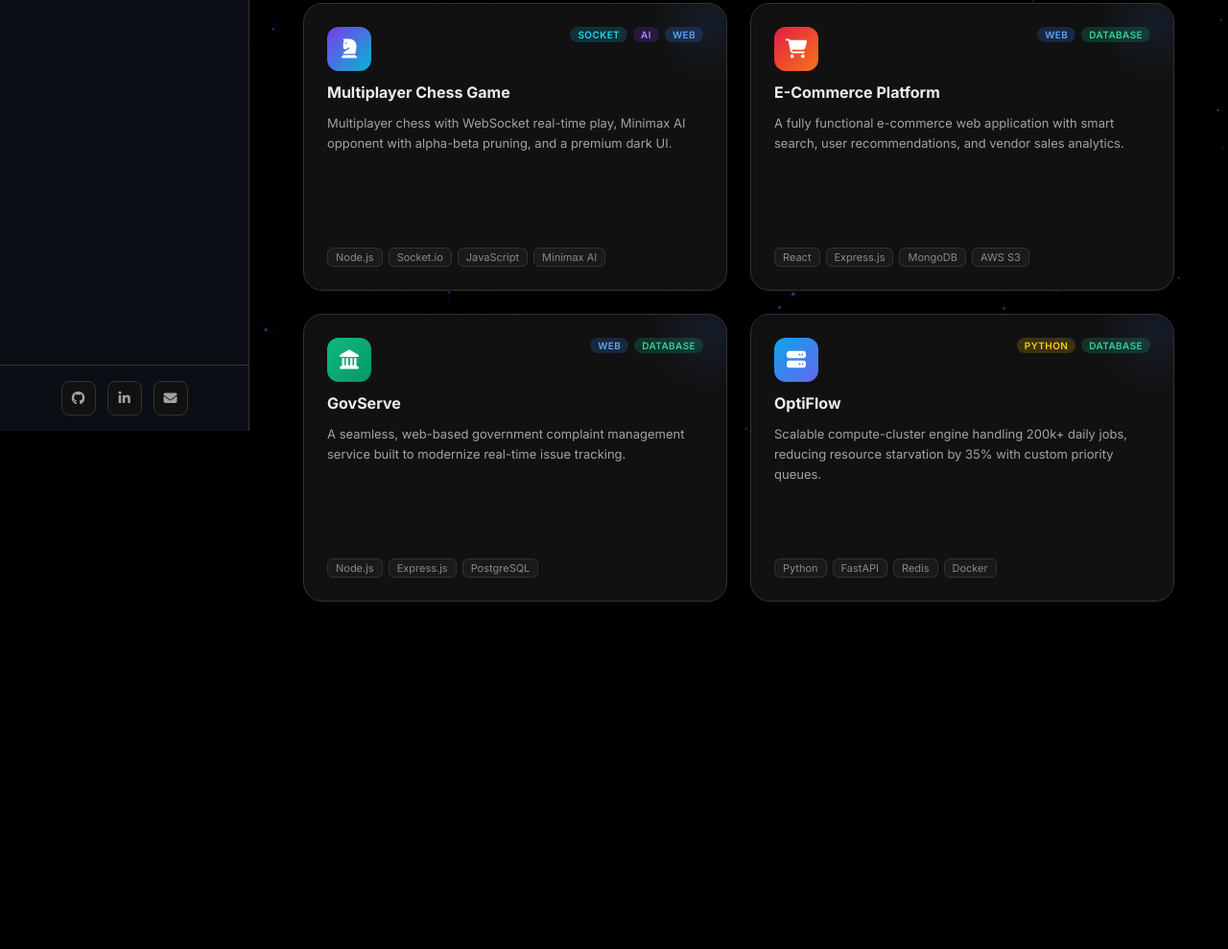
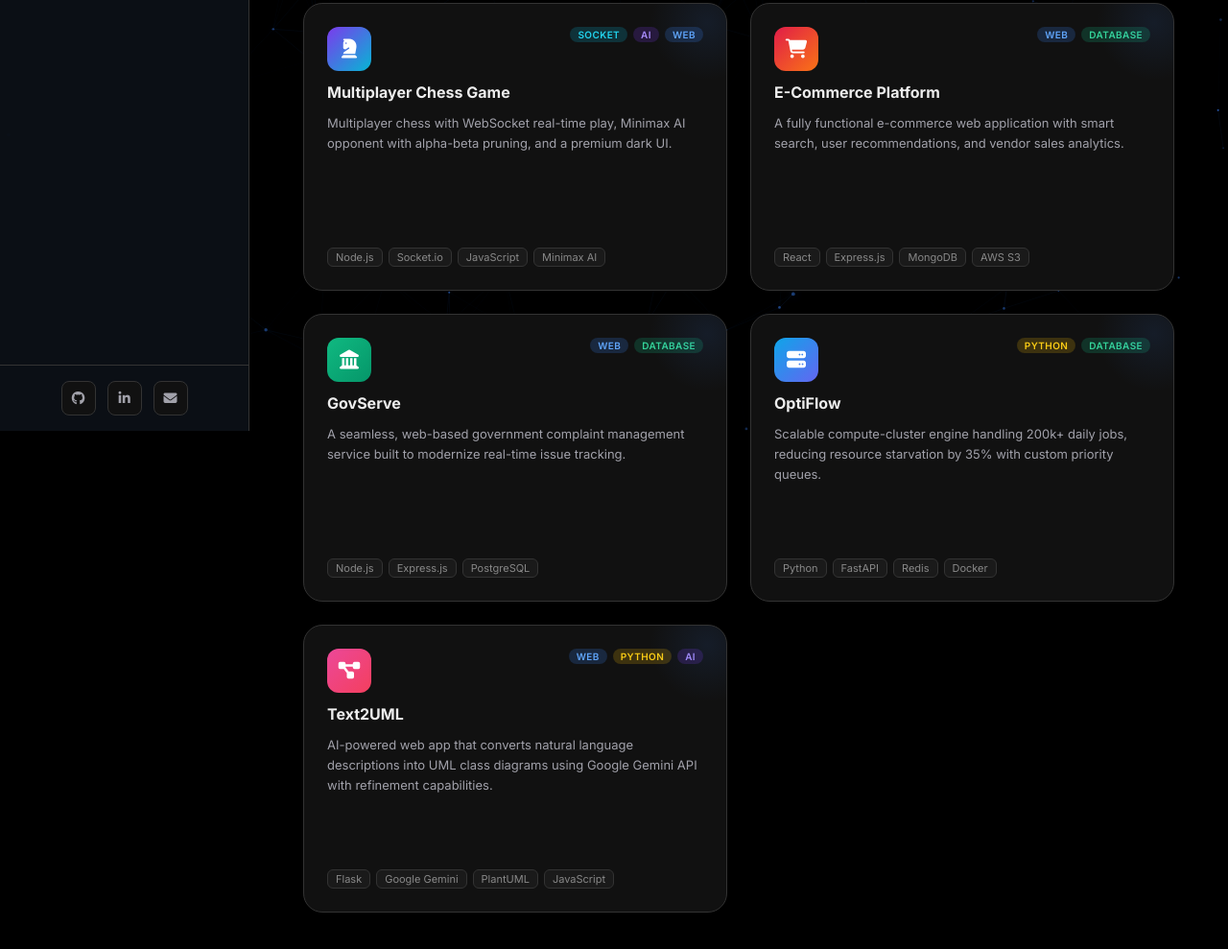
Before and after one commit to Meet734/portfolio, a plain HTML site: page projects.html in a window 1280 px wide. Shown: the part 351-1340 px from the top of the page at 96% size. Before the commit the page ends 1026 px from the top, so only its background shows below. Drawn offline with Linux system fonts and the light colour scheme.

Commit message:
Added a project

```diff
--- a/projects.html
+++ b/projects.html
@@ -197,6 +197,40 @@
           </div>
         </div>
 
+        <!-- Text2UML -->
+        <div class="project-card" data-tags="web,python,ai">
+          <div class="project-card-inner">
+            <div class="project-card-front">
+              <div class="project-glow"></div>
+              <div class="project-header">
+                <div class="project-icon-wrap" style="background:linear-gradient(135deg,#ec4899,#f43f5e)">
+                  <i class="fas fa-diagram-project"></i>
+                </div>
+                <div class="project-tag-chips">
+                  <span class="chip web">Web</span>
+                  <span class="chip py">Python</span>
+                  <span class="chip ai">AI</span>
+                </div>
+              </div>
+              <h2 class="project-name">Text2UML</h2>
+              <p class="project-short">AI-powered web app that converts natural language descriptions into UML class diagrams using Google Gemini API with refinement capabilities.</p>
+              <div class="project-tech-row">
+                <span class="ptag">Flask</span>
+                <span class="ptag">Google Gemini</span>
+                <span class="ptag">PlantUML</span>
+                <span class="ptag">JavaScript</span>
+              </div>
+            </div>
+            <div class="project-card-back">
+              <h4><i class="fas fa-info-circle"></i> About</h4>
+              <p>Interactive web application that leverages Google Gemini API to intelligently translate natural language descriptions into structured UML class diagrams. Features real-time diagram generation with refinement capabilities, PlantUML syntax validation, generation history tracking, and SVG export functionality. Fully responsive UI with live rendering and user feedback integration.</p>
+              <div class="project-links">
+                <a href="https://github.com/Meet734/text2UML" class="plink github" target="_blank"><i class="fab fa-github"></i> GitHub</a>
+              </div>
+            </div>
+          </div>
+        </div>
+
       </div><!-- /projects-grid -->
 
       <div class="projects-empty" id="projectsEmpty" style="display:none;">
```
